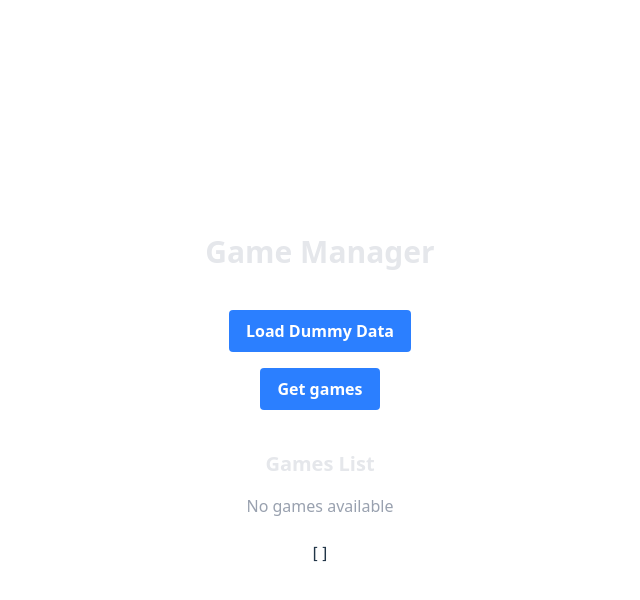
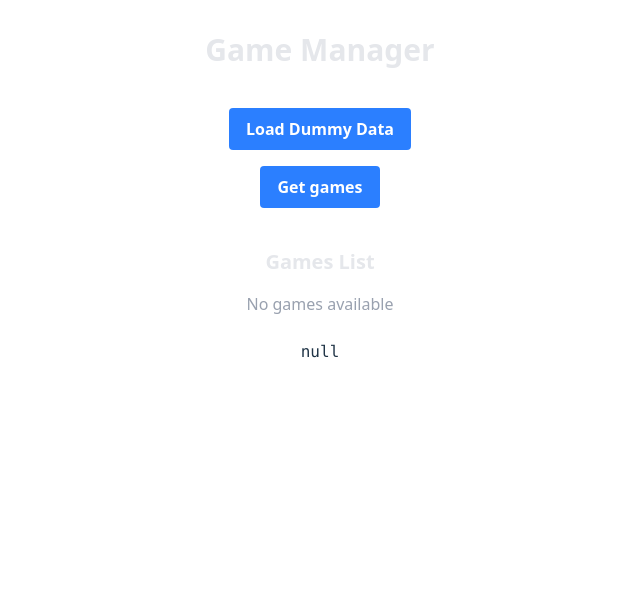
Before and after one commit to ThomasWhittington/Clocktower, a React (Vite) app in the folder Clocktower-UI/: page / in a window 1280 px wide. Shown: the top 600 px of the page, without its empty margins (320-960 px from the left). Built offline with nearby package versions, Linux system fonts and the light colour scheme.

Commit message:
Added className prop and fixed GameManager state initialization

```diff
--- a/Clocktower-UI/src/App.tsx
+++ b/Clocktower-UI/src/App.tsx
@@ -3,7 +3,8 @@ import { GameManager } from './components/features';
 
 function App() {
     return (
-        <GameManager/>
+        <GameManager
+            className="min-h-screen w-full"/>
     )
 }
 
--- a/Clocktower-UI/src/components/features/gameManager/GameManager.tsx
+++ b/Clocktower-UI/src/components/features/gameManager/GameManager.tsx
@@ -14,10 +14,10 @@ import {
     gamesService
 } from "../../../services";
 
-function GameManager() {
+function GameManager({className}: { className?: string }) {
     const [isLoading, setIsLoading] = useState(false);
     const [games, setGames] = useState([]);
-    const [game, setGame] = useState([]);
+    const [game, setGame] = useState(null);
     const [hasError, setHasError] = useState(false);
     const [error, setError] = useState('');
 
@@ -44,6 +44,7 @@ function GameManager() {
     };
 
     const getGames = async () => {
+       setGames([]);
         clearError();
         setIsLoading(true);
         gamesService.getGames()
@@ -59,6 +60,7 @@ function GameManager() {
                 const name = prompt("Player name");
                 if (name?.trim()) {
                     //TODO add player to current game id
+                   setGame(null);
                     clearError();
                     setIsLoading(true);
                     gamesService.getGame(name).then(data => setGame(data))
@@ -74,7 +76,7 @@ function GameManager() {
     }, []);
 
     return (
-        <div>
+        <div className={className}>
             <h2 className="text-3xl font-bold mb-6 text-gray-200">Game Manager</h2>
             {
                 isLoading ? (
```
